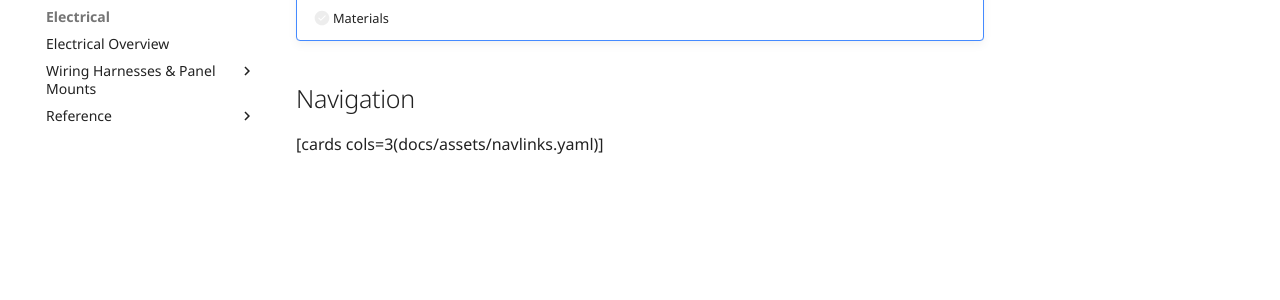
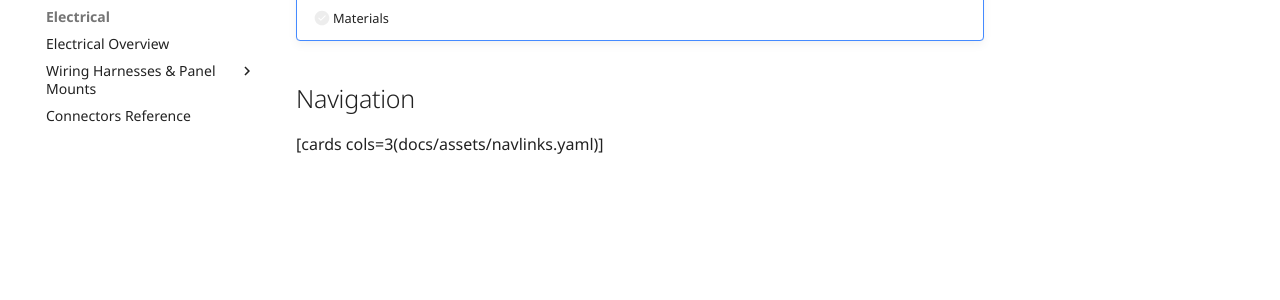
Before and after one commit to jon-harper/clockmaker-project, an MkDocs documentation site: the page built from docs/index.md, in a window 1280 px wide. Shown: the part 336-636 px from the top of the page. Built offline with MkDocs 1.6.1 and Material for MkDocs 9.7.7, drawn with Linux system fonts in a browser that asks for light colours; comment, search, counter and statistics services are not loaded; part of the change alters nothing that is shown.

```diff
--- a/mkdocs.yml
+++ b/mkdocs.yml
@@ -96,6 +96,5 @@ nav:
       - wiring/single.md
       - wiring/multi.md
       - wiring/multi2.md
-    - Reference:
-      - wiring/connectors.md
-      - wiring/terms.md
+    - wiring/connectors.md
+# - wiring/terms.md
```
